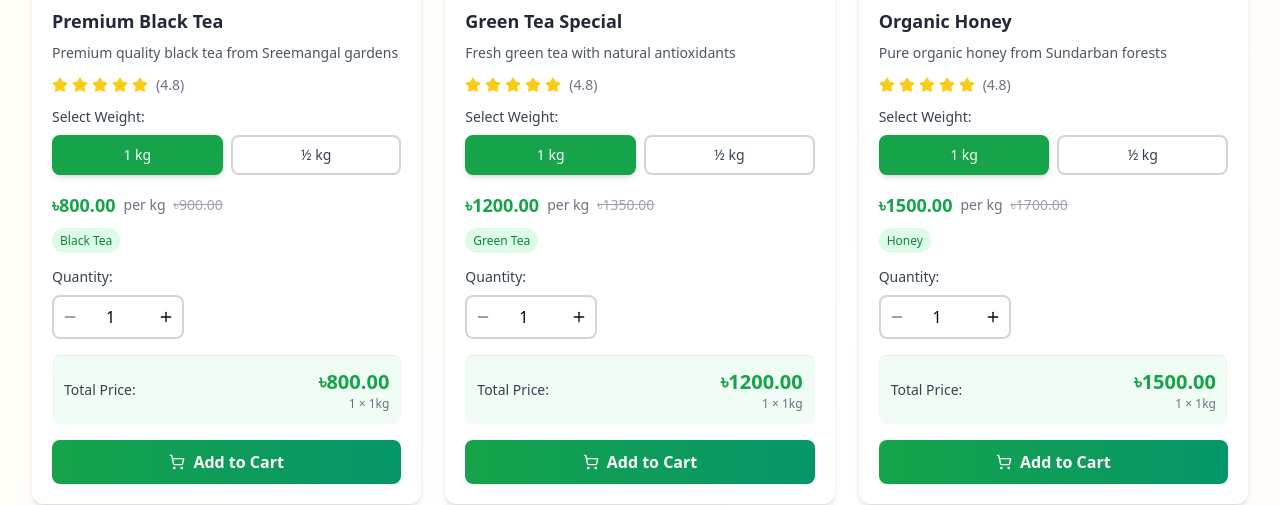
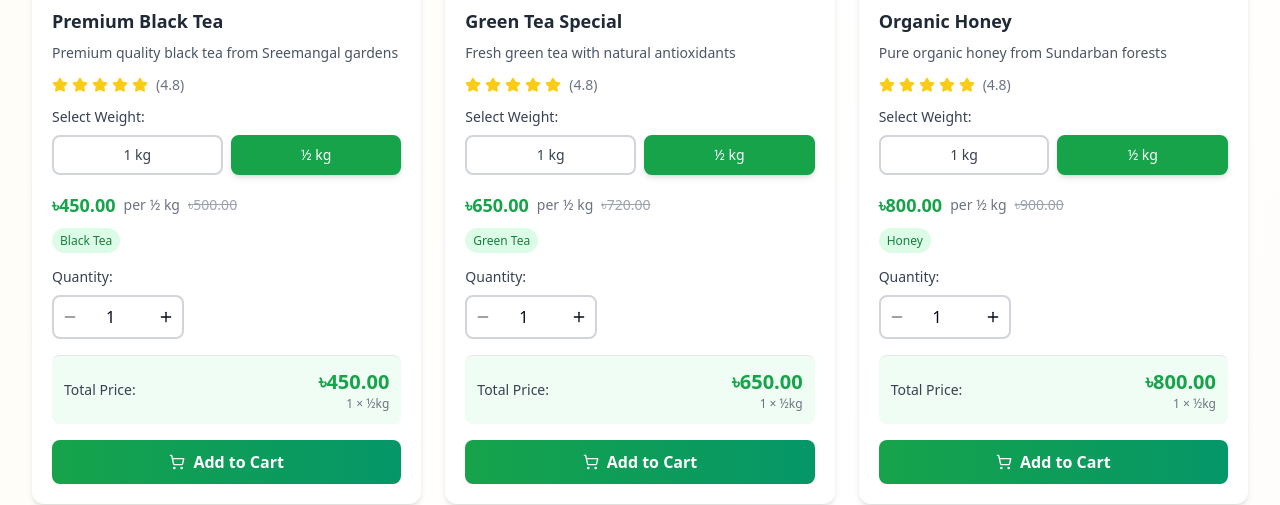
Before and after one commit to nafim1122/tea-stall, a React (Vite) app: page / in a window 1280 px wide. Shown: the part 1220-1725 px from the top of the page. Built offline with nearby package versions, Linux system fonts and the light colour scheme; no server answers.

Commit message:
Set default weight selection to half kg (0.5kg) for better user experience

```diff
--- a/src/components/ProductCard.tsx
+++ b/src/components/ProductCard.tsx
@@ -12,7 +12,7 @@
 
 const ProductCard: React.FC<ProductCardProps> = ({ product, onAddToCart }) => {
   // State for weight selection, quantity, and total price
-  const [selectedWeight, setSelectedWeight] = useState<WeightOption>('1kg');
+  const [selectedWeight, setSelectedWeight] = useState<WeightOption>('0.5kg');
   const [quantity, setQuantity] = useState<number>(1);
   const [totalPrice, setTotalPrice] = useState<number>(0);
   const priceAnnouncementRef = useRef<HTMLDivElement>(null);
```
